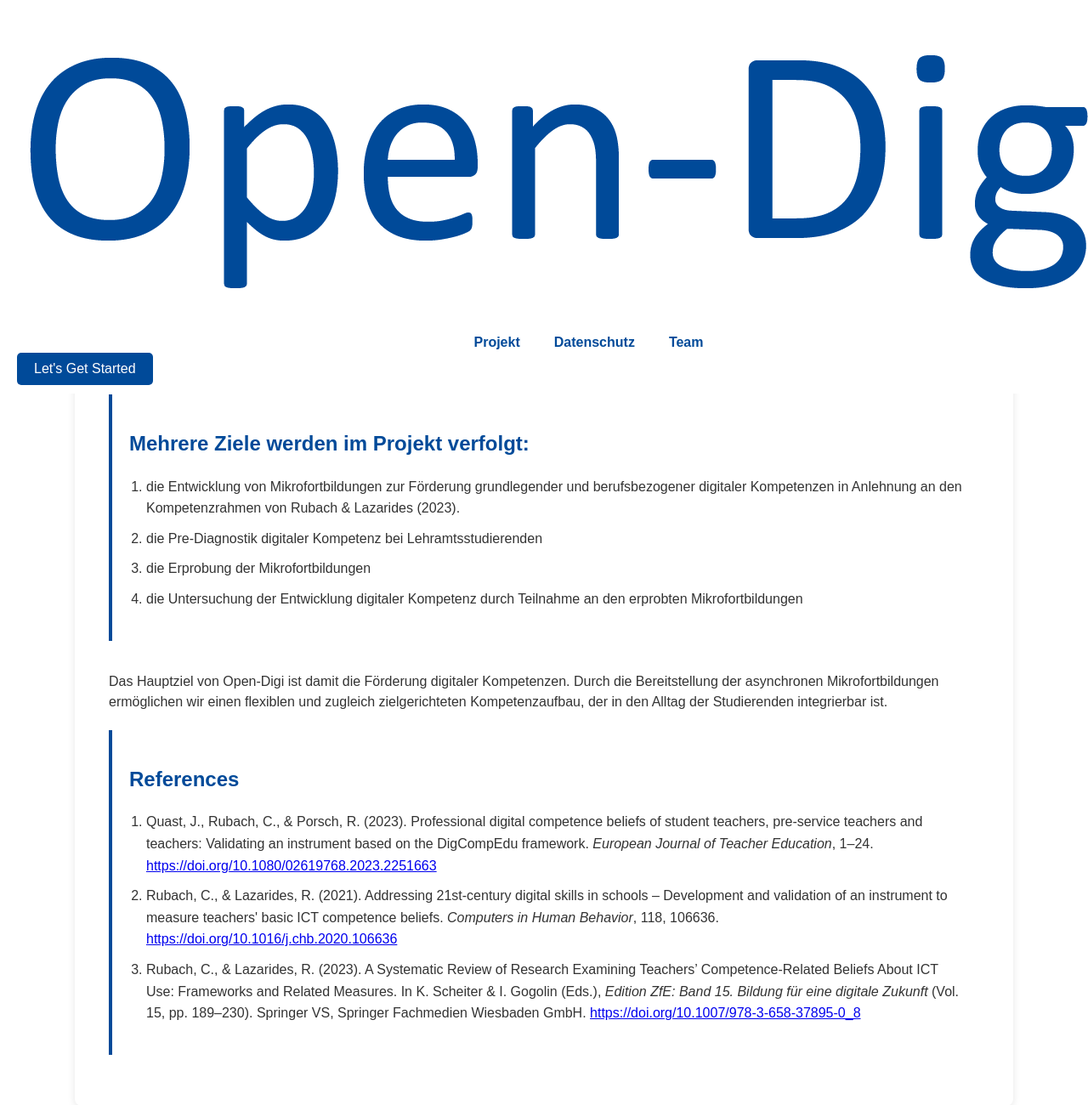
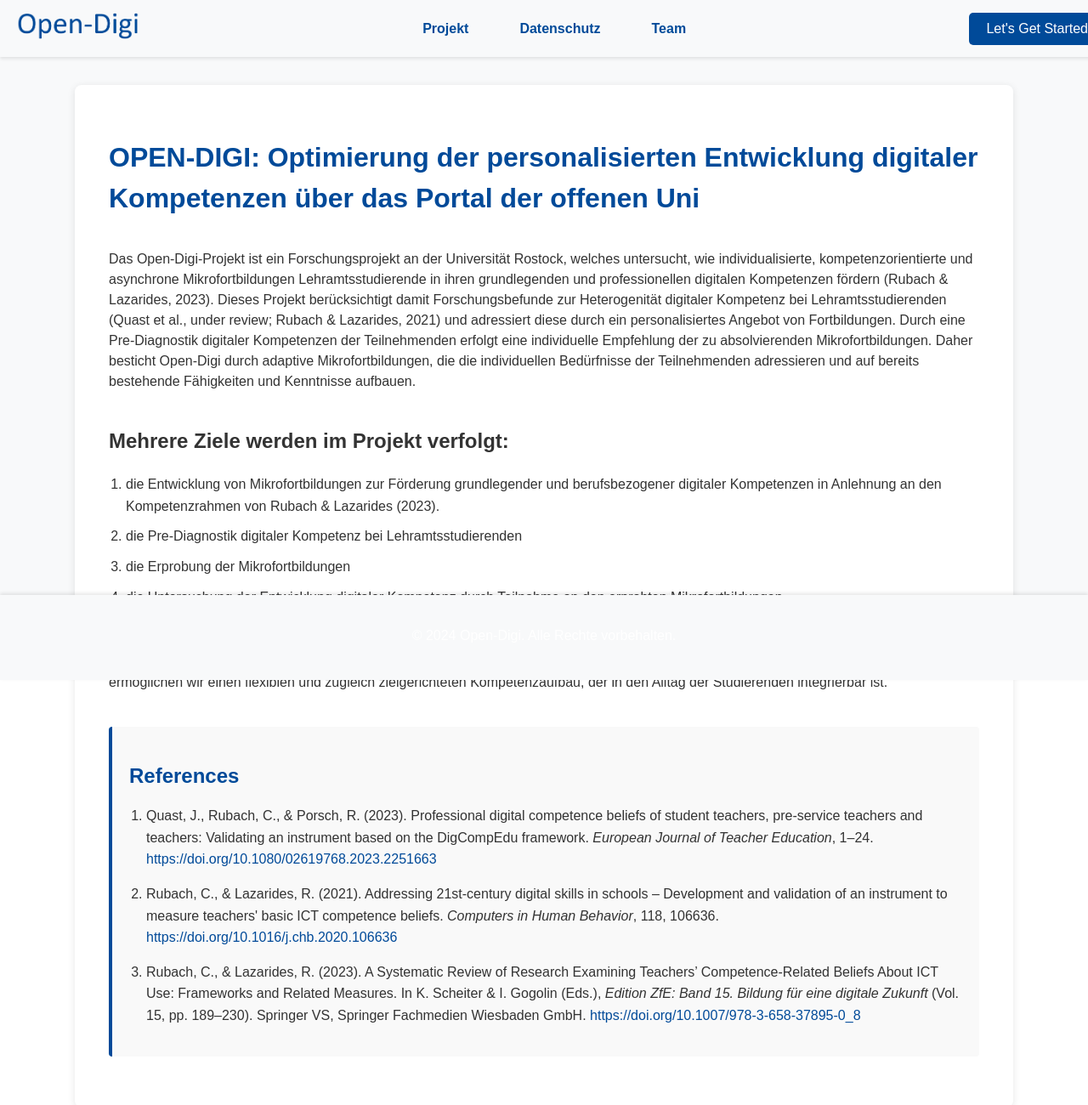
Before and after one commit to KenanTrivedi/Website_Viewer, a website: page docs/project.html in a window 1280 px wide. Shown: the top 1300 px of the page at 85% size. Drawn offline with Linux system fonts and the light colour scheme.

Commit message:
Update project.css

```diff
--- a/docs/css/project.css
+++ b/docs/css/project.css
@@ -1,14 +1,91 @@
 /* project.css */
+
 body {
     font-family: Arial, sans-serif;
     line-height: 1.5;
     color: hsl(0, 0%, 20%);
+    background-color: #f8f9fa;
+    /* Light background for the entire page */
+    margin: 0;
+    padding: 0;
+}
+
+header .header-container {
+    display: flex;
+    align-items: center;
+    justify-content: space-between;
+    width: 100%;
+    padding: 10px 20px;
+    /* Adds padding for spacing */
+    background-color: #f8f9fa;
+    /* Light background for header */
+    box-shadow: 0 2px 4px rgba(0, 0, 0, 0.1);
+    /* Subtle shadow */
+    position: fixed;
+    top: 0;
+    left: 0;
+    z-index: 1000;
+    /* Ensures header stays on top */
+}
+
+.logo {
+    height: 40px;
+    /* Adjusted height for better sizing */
+    width: auto;
+    /* Maintain aspect ratio */
+}
+
+.navigation {
+    display: flex;
+    gap: 20px;
+    /* Space between navigation links */
+    flex-grow: 1;
+    /* Allows navigation to take up available space */
+    justify-content: center;
+    /* Centers navigation links */
+    margin: 0 20px;
+    /* Adds horizontal margin */
+}
+
+.navigation a {
+    text-decoration: none;
+    color: #004a99;
+    font-weight: bold;
+    transition: color 0.3s ease;
+}
+
+.navigation a:hover {
+    color: #003366;
+}
+
+.navigation a:focus {
+    outline: 2px dashed #004a99;
+    outline-offset: 4px;
+}
+
+.get-started-button {
+    background-color: #004a99;
+    color: white;
+    border: none;
+    padding: 10px 20px;
+    cursor: pointer;
+    border-radius: 5px;
+    transition: background-color 0.3s ease;
+}
+
+.get-started-button:hover {
+    background-color: #003366;
+}
+
+.get-started-button:focus {
+    outline: 2px dashed #004a99;
+    outline-offset: 4px;
 }
 
 main {
     width: 80%;
-    margin: 10px auto;
-    margin-top: 80px;
+    margin: 100px auto 20px auto;
+    /* Adjusted top margin to account for fixed header */
     padding: 40px;
     background-color: #ffffff;
     /* Light grey background */
@@ -20,10 +97,11 @@
 h1 {
     color: #004a99;
     /* Theme blue for headings */
+    margin-bottom: 20px;
 }
 
 p {
-    margin-bottom: 1px;
+    margin-bottom: 20px;
     /* Spacing between paragraphs */
 }
 
@@ -31,19 +109,61 @@
     margin-bottom: 20px;
 }
 
-section {
-    background-color: #ffffff;
+.references-section {
+    background-color: #f9f9f9;
+    /* Light grey background for references */
     border-left: 4px solid #004a99;
+    /* Blue border to match theme */
     padding: 20px;
     margin: 20px 0;
+    border-radius: 4px;
+    /* Slightly rounded corners */
 }
 
-section h2 {
+.references-section h2 {
     color: #004a99;
+    /* Theme blue for heading */
+    margin-bottom: 15px;
+    font-size: 1.5em;
+}
+
+.references-list {
+    padding-left: 20px;
+    list-style-type: decimal;
+}
+
+.reference-item {
+    margin-bottom: 15px;
+    line-height: 1.6;
+}
+
+.reference-item em {
+    font-style: italic;
+}
+
+.reference-link {
+    color: #004a99;
+    /* Theme blue for links */
+    text-decoration: none;
+    /* Removes underline */
+    transition: color 0.3s ease, text-decoration 0.3s ease;
+}
+
+.reference-link:hover {
+    color: #003366;
+    /* Darker blue on hover */
+    text-decoration: underline;
+    /* Adds underline on hover */
+}
+
+.reference-link:focus {
+    outline: 2px dashed #004a99;
+    outline-offset: 4px;
 }
 
 ol {
     padding-left: 20px;
+    list-style-type: decimal;
 }
 
 ol li {
@@ -51,8 +171,38 @@
     line-height: 1.6;
 }
 
-nav {
-    display: flex;
-    justify-content: center;
+footer {
+    text-align: center;
+    padding: 20px 0;
+    background-color: #f8f9fa;
+    /* Light background for footer */
+    position: fixed;
+    bottom: 0;
     width: 100%;
+    box-shadow: 0 -2px 4px rgba(0, 0, 0, 0.1);
+    /* Subtle shadow */
 }
+
+/* Responsive Design */
+@media (max-width: 768px) {
+    main {
+        width: 90%;
+        padding: 20px;
+    }
+
+    header .header-container {
+        flex-direction: column;
+        align-items: flex-start;
+    }
+
+    .navigation {
+        flex-direction: column;
+        gap: 10px;
+        width: 100%;
+    }
+
+    .get-started-button {
+        width: 100%;
+        text-align: center;
+    }
+}
```
